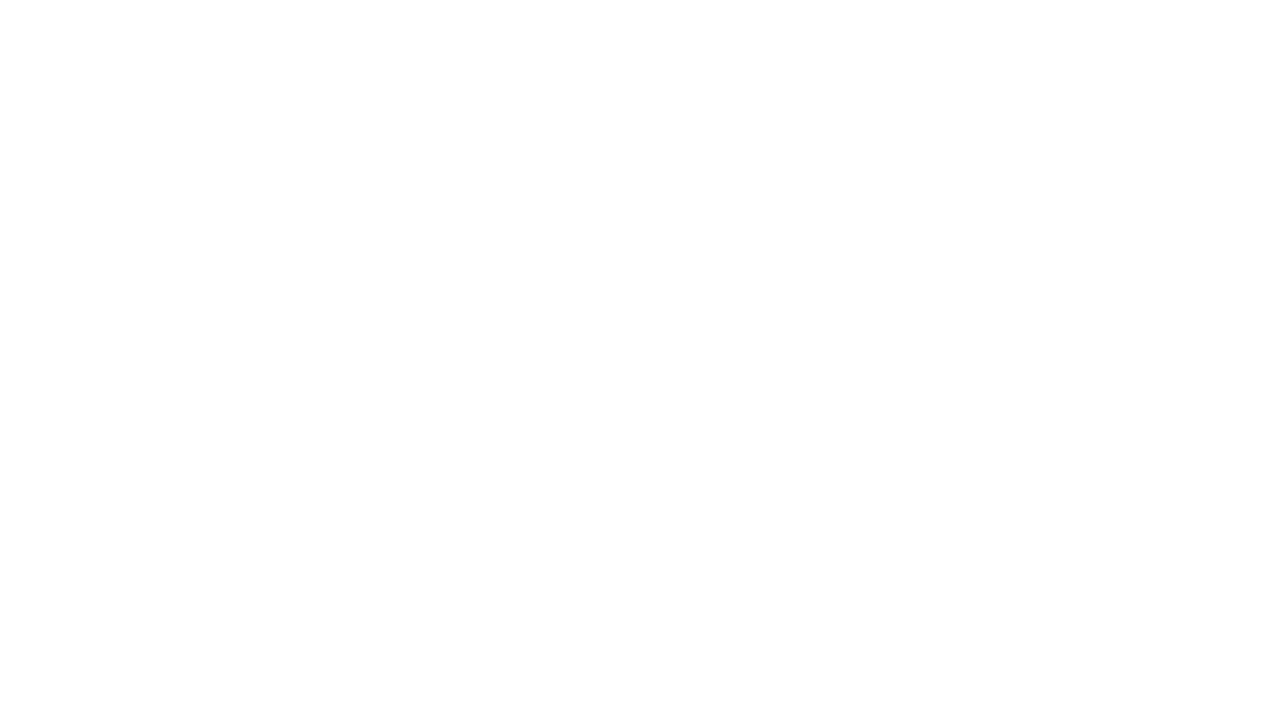
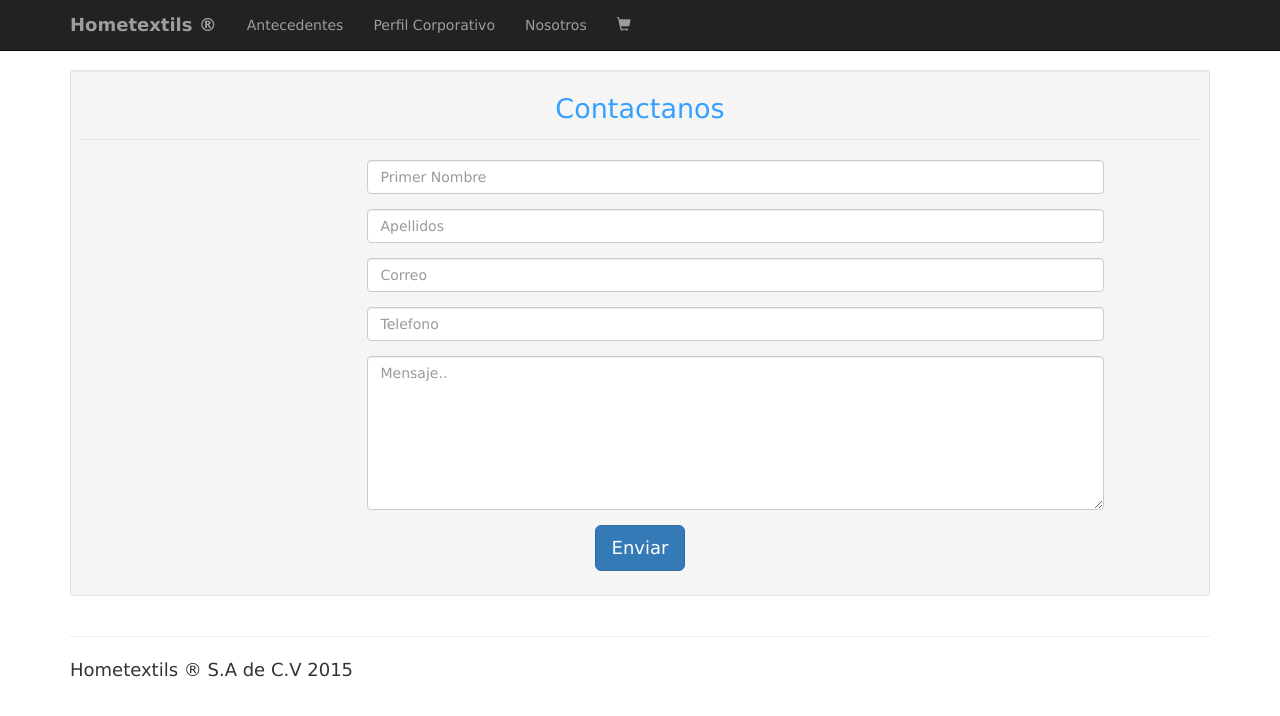
Before and after one commit to MoisesRiv/hometextils, a plain HTML site: page contacto.html in a window 1280 px wide. Drawn offline with Linux system fonts and the light colour scheme.

Commit message:
Contact form done, missing JS

```diff
--- a/contacto.html
+++ b/contacto.html
@@ -0,0 +1,125 @@
+<!DOCTYPE html>
+<html lang="en">
+
+<head>
+    <meta charset="utf-8">
+    <meta http-equiv="X-UA-Compatible" content="IE=edge">
+    <meta name="viewport" content="width=device-width, initial-scale=1">
+    <!-- The above 3 meta tags *must* come first in the head; any other head content must come *after* these tags -->
+    <meta name="description" content="">
+    <meta name="author" content="">
+    <link rel="icon" href="../../favicon.ico">
+
+    <title>Contacto</title>
+
+    <!-- Bootstrap core CSS -->
+    <link href="bower_components/bootstrap/dist/css/bootstrap.min.css" rel="stylesheet">
+
+    <!-- Hometextils CSS -->
+    <link href="style/main.css" rel="stylesheet">
+
+</head>
+
+<body>
+
+    <nav class="navbar navbar-inverse navbar-fixed-top">
+        <div class="container">
+            <div class="navbar-header">
+                <button type="button" class="navbar-toggle collapsed" data-toggle="collapse" data-target="#navbar" aria-expanded="false" aria-controls="navbar">
+                    <span class="sr-only">Toggle navigation</span>
+                    <span class="icon-bar"></span>
+                    <span class="icon-bar"></span>
+                    <span class="icon-bar"></span>
+                </button>
+                <a class="navbar-brand" href="index.html"><strong>Hometextils &reg;</strong></a>
+            </div>
+            <div id="navbar" class="collapse navbar-collapse">
+                <ul class="nav navbar-nav">
+                    <li><a href="antecedentes.html">Antecedentes</a>
+                    </li>
+                    <li><a href="perfil.html">Perfil Corporativo</a>
+                    </li>
+                    <li><a href="valores.html">Nosotros</a>
+                    </li>
+                    <li><a href="tienda.html"><span class="glyphicon glyphicon-shopping-cart" aria-hidden="true"></span></a>
+                    </li>
+                </ul>
+            </div>
+
+            <!--/.nav-collapse -->
+        </div>
+    </nav>
+
+    <div class="container">
+        <div class="row">
+            <div class="col-md-12">
+                <div class="well well-sm">
+                    <form class="form-horizontal" method="post">
+                        <fieldset>
+                            <legend class="text-center header">Contactanos</legend>
+
+                            <div class="form-group">
+                                <span class="col-md-1 col-md-offset-2 text-center"><i class="fa fa-user bigicon"></i></span>
+                                <div class="col-md-8">
+                                    <input id="fname" name="name" type="text" placeholder="Primer Nombre" class="form-control">
+                                </div>
+                            </div>
+                            <div class="form-group">
+                                <span class="col-md-1 col-md-offset-2 text-center"><i class="fa fa-user bigicon"></i></span>
+                                <div class="col-md-8">
+                                    <input id="lname" name="name" type="text" placeholder="Apellidos" class="form-control">
+                                </div>
+                            </div>
+
+                            <div class="form-group">
+                                <span class="col-md-1 col-md-offset-2 text-center"><i class="fa fa-envelope-o bigicon"></i></span>
+                                <div class="col-md-8">
+                                    <input id="email" name="email" type="text" placeholder="Correo" class="form-control">
+                                </div>
+                            </div>
+
+                            <div class="form-group">
+                                <span class="col-md-1 col-md-offset-2 text-center"><i class="fa fa-phone-square bigicon"></i></span>
+                                <div class="col-md-8">
+                                    <input id="phone" name="phone" type="text" placeholder="Telefono" class="form-control">
+                                </div>
+                            </div>
+
+                            <div class="form-group">
+                                <span class="col-md-1 col-md-offset-2 text-center"><i class="fa fa-pencil-square-o bigicon"></i></span>
+                                <div class="col-md-8">
+                                    <textarea class="form-control" id="message" name="message" placeholder="Mensaje.." rows="7"></textarea>
+                                </div>
+                            </div>
+
+                            <div class="form-group">
+                                <div class="col-md-12 text-center">
+                                    <button type="submit" class="btn btn-primary btn-lg">Enviar</button>
+                                </div>
+                            </div>
+                        </fieldset>
+                    </form>
+                </div>
+            </div>
+        </div>
+    </div>
+
+    <div class="container">
+        <hr>
+
+        <footer>
+            <p>Hometextils &reg; S.A de C.V 2015</p>
+        </footer>
+    </div>
+    <!-- /container -->
+    <!-- /.container -->
+
+
+    <!-- Bootstrap core JavaScript
+    ================================================== -->
+    <!-- Placed at the end of the document so the pages load faster -->
+    <script src="bower_components/jquery/dist/jquery.min.js"></script>
+    <script src="bower_components/bootstrap/dist/js/bootstrap.min.js"></script>
+</body>
+
+</html>
--- a/style/main.css
+++ b/style/main.css
@@ -1,7 +1,7 @@
 /* HOMETEXTILS */
 
 body {
-    font-family: "Myriad Set Pro","Lucida Grande","Helvetica Neue","Helvetica","Arial","Verdana","sans-serif";
+    font-family: "Myriad Set Pro", "Lucida Grande", "Helvetica Neue", "Helvetica", "Arial", "Verdana", "sans-serif";
     padding-top: 50px;
     padding-bottom: 20px;
     margin: 20px;
@@ -11,6 +11,17 @@ p {
     font-size: 18px;
 }
 
-.listado{
+.listado {
     margin-top: 10px;
 }
+
+.header {
+    color: #36A0FF;
+    font-size: 27px;
+    padding: 10px;
+}
+
+.bigicon {
+    font-size: 35px;
+    color: #36A0FF;
+}
```
